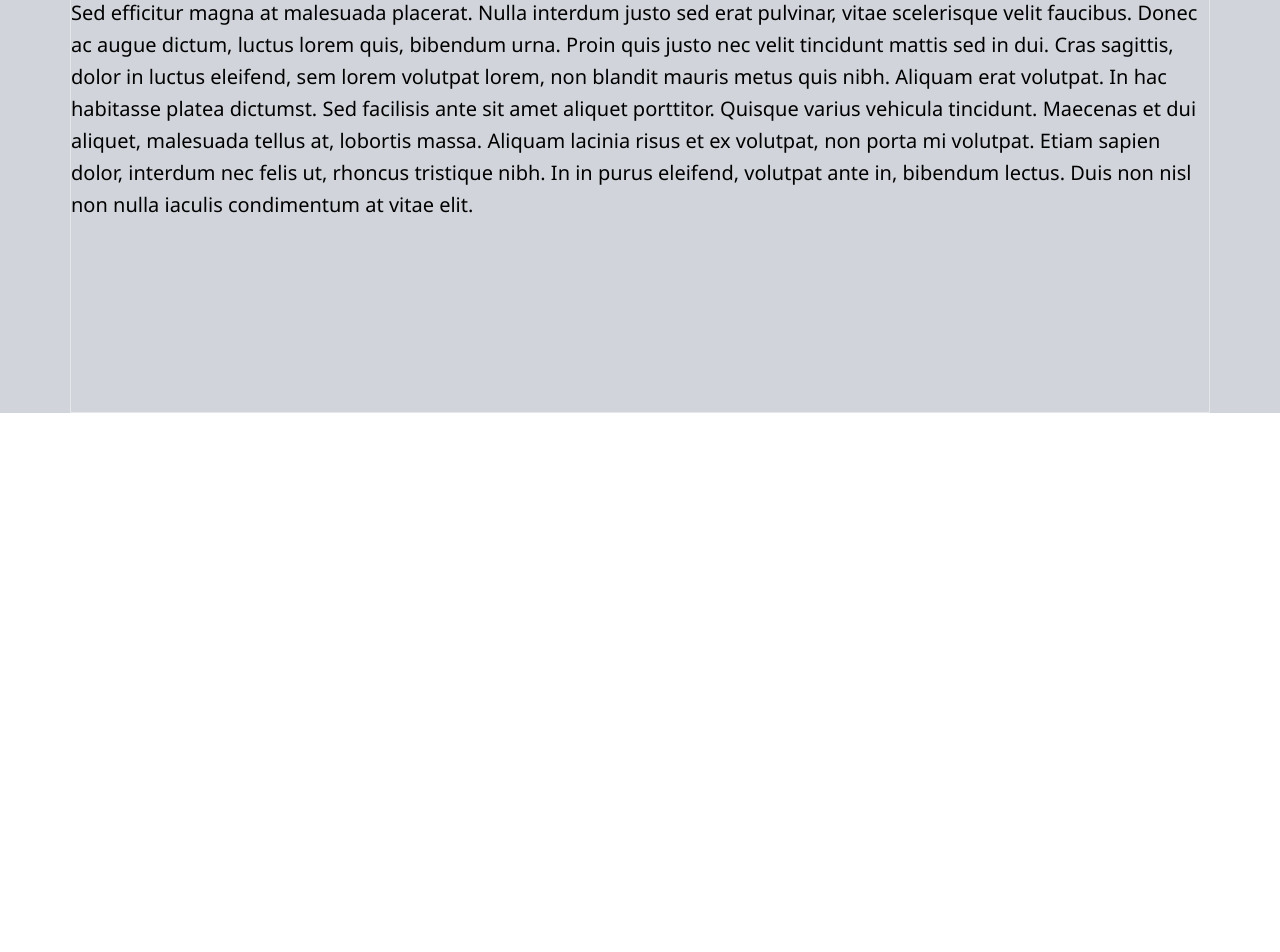
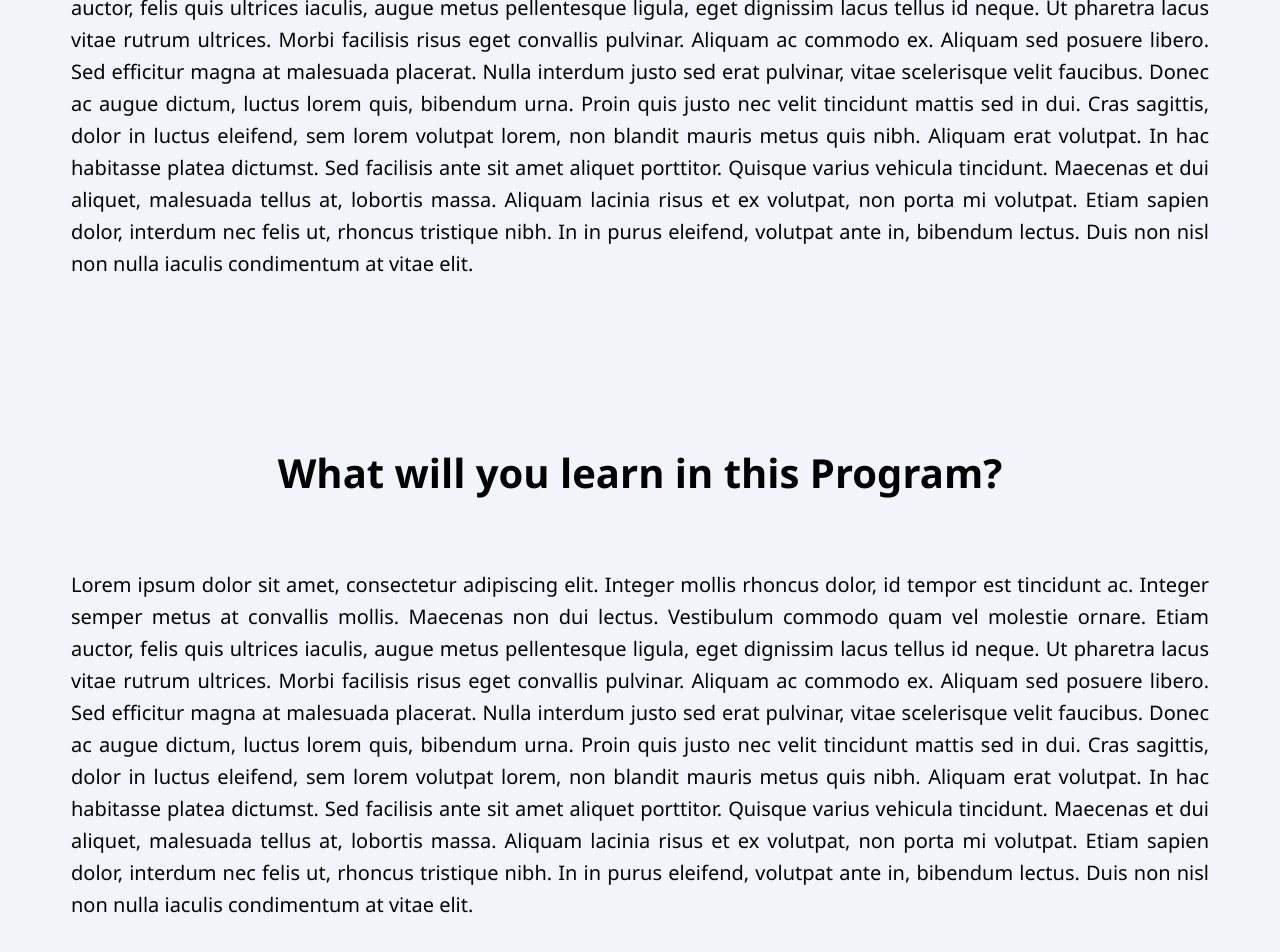
Before and after one commit to Taimur-DevOps/CHOOSE._ReactFrontend, a React (Create React App) app: page / in a window 1280 px wide. Shown: the part 952-1904 px from the top of the page. Before the commit the page ends 1365 px from the top, so only its background shows below. Built offline with nearby package versions, Linux system fonts and the light colour scheme; a web font is replaced by a local one.

Commit message:
Learn Section

```diff
--- a/src/Layout.js
+++ b/src/Layout.js
@@ -3,6 +3,7 @@ import Navbar from './Components/Navbar'
 import HeroSection from './Sections/HeroSection'
 import Stats from './Sections/Stats'
 import JoinProgramDetails from './Sections/JoinProgramDetails'
+import LearnProgramDetails from './Sections/LearnProgramDetails'
 
 const Container = ({children, bgColor}) => {
     return (
@@ -24,6 +25,7 @@ const Layout = () => {
         <HeroSection />
         <Stats/>
         <JoinProgramDetails />
+        <LearnProgramDetails />
 
 
 
--- a/src/Sections/JoinProgramDetails.js
+++ b/src/Sections/JoinProgramDetails.js
@@ -2,15 +2,15 @@ import React from "react";
 
 const JoinProgramDetails = () => {
   return (
-    <div className="  bg-gray-300">
-      <div className="max-w-[1140px] h-[641px] mx-auto border ">
+    <div className="  bg-slate-100">
+      <div className="max-w-[1138px] h-[641px] mx-auto  ">
         <div className="flex flex-col gap-[36px] flex-start">
-        <div className="flex items-center justify-center">
+        <div className="flex items-center justify-center py-[30px]">
           <h1 className="text-[40px] leading-[60px] font-semibold">Why join this Program?</h1>
         </div>
-        <div className="flex flex-col h-[454px]">
+        <div className="flex flex-col h-[384px]">
 
-          <p className="text-[20px] leading-[32px]  ">
+          <p className="text-[20px] leading-[32px]  text-justify">
             Lorem ipsum dolor sit amet, consectetur adipiscing elit. Integer
             mollis rhoncus dolor, id tempor est tincidunt ac. Integer semper
             metus at convallis mollis. Maecenas non dui lectus. Vestibulum
--- /dev/null
+++ b/src/Sections/LearnProgramDetails.js
@@ -0,0 +1,43 @@
+import React from 'react'
+
+const LearnProgramDetails = () => {
+  return (
+    <div className="  bg-slate-100">
+    <div className="max-w-[1138px] h-[641px] mx-auto  ">
+      <div className="flex flex-col gap-[36px] flex-start">
+      <div className="flex items-center justify-center py-[30px]">
+        <h1 className="text-[40px] leading-[60px] font-semibold">What will you learn in this Program?</h1>
+      </div>
+      <div className="flex flex-col h-[384px]">
+
+        <p className="text-[20px] leading-[32px]  text-justify">
+          Lorem ipsum dolor sit amet, consectetur adipiscing elit. Integer
+          mollis rhoncus dolor, id tempor est tincidunt ac. Integer semper
+          metus at convallis mollis. Maecenas non dui lectus. Vestibulum
+          commodo quam vel molestie ornare. Etiam auctor, felis quis ultrices
+          iaculis, augue metus pellentesque ligula, eget dignissim lacus
+          tellus id neque. Ut pharetra lacus vitae rutrum ultrices. Morbi
+          facilisis risus eget convallis pulvinar. Aliquam ac commodo ex.
+          Aliquam sed posuere libero. Sed efficitur magna at malesuada
+          placerat. Nulla interdum justo sed erat pulvinar, vitae scelerisque
+          velit faucibus. Donec ac augue dictum, luctus lorem quis, bibendum
+          urna. Proin quis justo nec velit tincidunt mattis sed in dui. Cras
+          sagittis, dolor in luctus eleifend, sem lorem volutpat lorem, non
+          blandit mauris metus quis nibh. Aliquam erat volutpat. In hac
+          habitasse platea dictumst. Sed facilisis ante sit amet aliquet
+          porttitor. Quisque varius vehicula tincidunt. Maecenas et dui
+          aliquet, malesuada tellus at, lobortis massa. Aliquam lacinia risus
+          et ex volutpat, non porta mi volutpat. Etiam sapien dolor, interdum
+          nec felis ut, rhoncus tristique nibh. In in purus eleifend, volutpat
+          ante in, bibendum lectus. Duis non nisl non nulla iaculis
+          condimentum at vitae elit.
+        </p>
+
+      </div>
+      </div>
+    </div>
+  </div>
+  )
+}
+
+export default LearnProgramDetails
```
